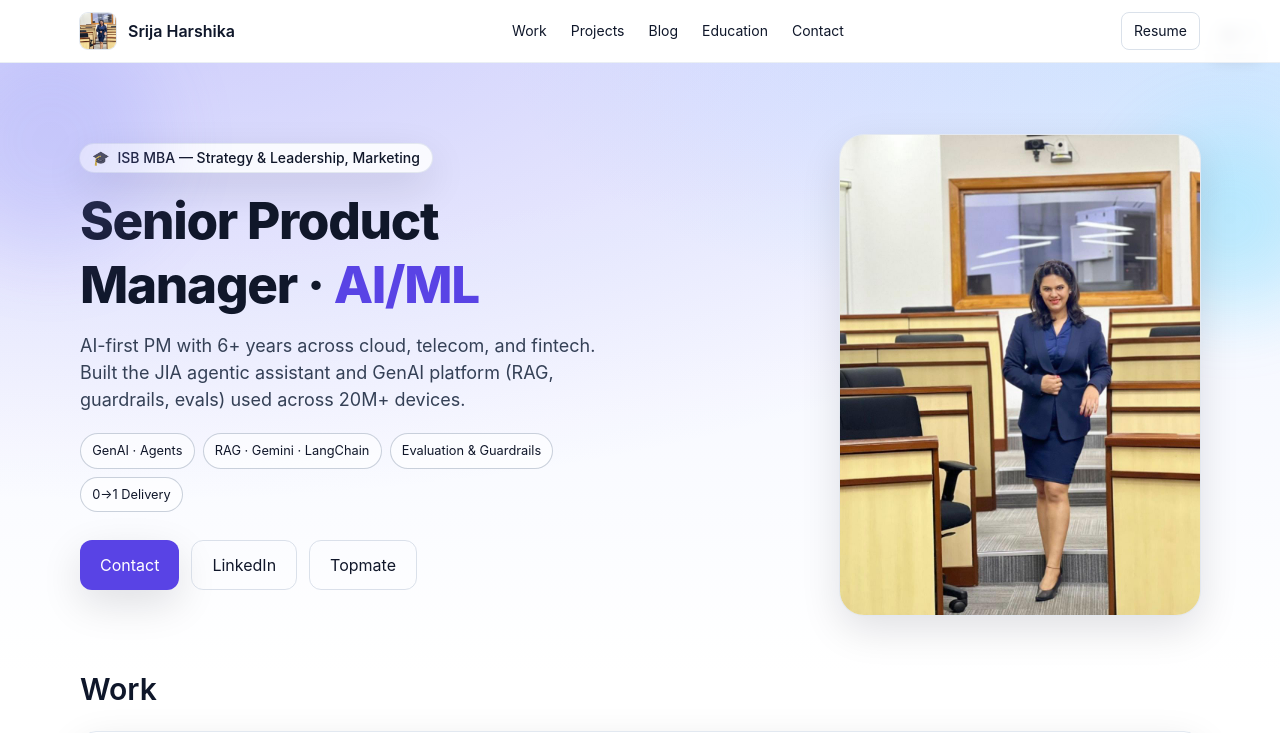
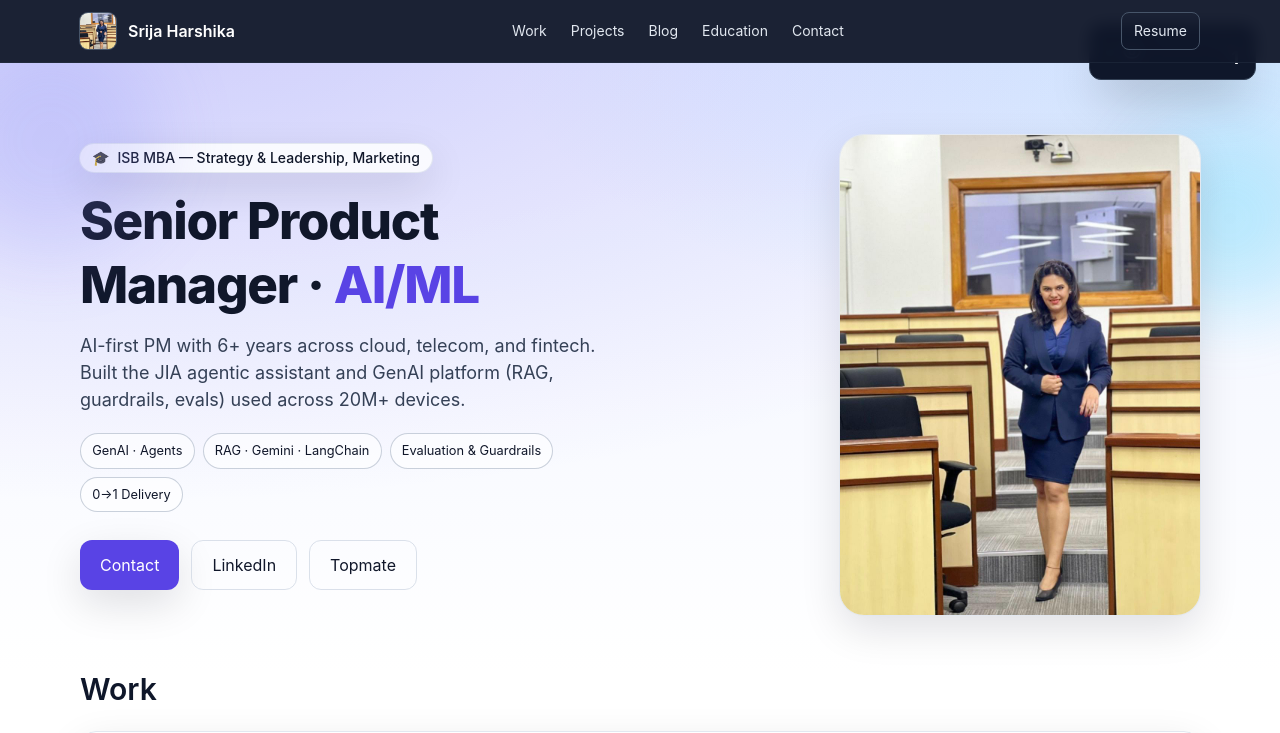
Before and after one commit to srijaharshikad/srija-portfolio, a plain HTML site: page index.html in a window 1280 px wide. Shown: the top 733 px of the page. Drawn offline with nearby package versions, Linux system fonts and the light colour scheme.

Commit message:
Improve view counter visibility with dark theme and better positioning

```diff
--- a/index.html
+++ b/index.html
@@ -172,25 +172,31 @@
   <a href="#content" class="sr-only focus:not-sr-only focus:absolute m-3 px-3 py-2 rounded bg-brand-600 text-white">Skip to content</a>
 
   <!-- View Counter -->
-  <div class="fixed top-4 right-4 z-50 bg-white/90 backdrop-blur border border-slate-200 rounded-lg px-3 py-2 text-sm font-medium text-slate-700 shadow-lg">
-    <div class="flex items-center gap-2">
-      <svg class="w-4 h-4" fill="none" stroke="currentColor" viewBox="0 0 24 24">
-        <path stroke-linecap="round" stroke-linejoin="round" stroke-width="2" d="M15 12a3 3 0 11-6 0 3 3 0 016 0z"/>
-        <path stroke-linecap="round" stroke-linejoin="round" stroke-width="2" d="M2.458 12C3.732 7.943 7.523 5 12 5c4.478 0 8.268 2.943 9.542 7-1.274 4.057-5.064 7-9.542 7-4.477 0-8.268-2.943-9.542-7z"/>
-      </svg>
-      <span id="viewCounter">0</span>
+  <div class="fixed top-6 right-6 z-50 bg-slate-900 text-white rounded-xl px-4 py-3 shadow-2xl border border-slate-700">
+    <div class="flex items-center gap-3">
+      <div class="flex items-center gap-2">
+        <div class="w-2 h-2 bg-green-400 rounded-full animate-pulse"></div>
+        <svg class="w-5 h-5 text-slate-300" fill="none" stroke="currentColor" viewBox="0 0 24 24">
+          <path stroke-linecap="round" stroke-linejoin="round" stroke-width="2" d="M15 12a3 3 0 11-6 0 3 3 0 016 0z"/>
+          <path stroke-linecap="round" stroke-linejoin="round" stroke-width="2" d="M2.458 12C3.732 7.943 7.523 5 12 5c4.478 0 8.268 2.943 9.542 7-1.274 4.057-5.064 7-9.542 7-4.477 0-8.268-2.943-9.542-7z"/>
+        </svg>
+      </div>
+      <div class="text-right">
+        <div class="text-xs text-slate-400 leading-none">Portfolio Views</div>
+        <div id="viewCounter" class="text-lg font-bold text-white leading-none transition-all duration-300">0</div>
+      </div>
     </div>
   </div>
 
   <!-- NAV -->
-  <header class="sticky top-0 z-50 border-b border-slate-200/70 bg-white/80 backdrop-blur">
+  <header class="sticky top-0 z-50 border-b border-slate-700/30 bg-slate-900/95 backdrop-blur text-white">
     <div class="max-w-6xl mx-auto px-4 py-3 flex items-center justify-between">
       <div class="flex items-center gap-3">
-        <img src="./headshot.jpg" alt="Srija headshot" class="h-9 w-9 rounded-lg object-cover ring-1 ring-slate-200" />
-        <span class="font-semibold">Srija Harshika</span>
+        <img src="./headshot.jpg" alt="Srija headshot" class="h-9 w-9 rounded-lg object-cover ring-1 ring-slate-600" />
+        <span class="font-semibold text-white">Srija Harshika</span>
       </div>
       <!-- Mobile menu button -->
-      <button id="mobileMenuToggle" class="md:hidden p-2 rounded-lg hover:bg-slate-100">
+      <button id="mobileMenuToggle" class="md:hidden p-2 rounded-lg hover:bg-slate-800 text-white">
         <svg class="h-6 w-6" fill="none" stroke="currentColor" viewBox="0 0 24 24">
           <path stroke-linecap="round" stroke-linejoin="round" stroke-width="2" d="M4 6h16M4 12h16M4 18h16"/>
         </svg>
@@ -198,27 +204,27 @@
 
       <!-- Desktop navigation -->
       <nav class="hidden md:flex items-center gap-6 text-sm">
-        <a href="#work" class="hover:text-brand-600">Work</a>
-        <a href="#projects" class="hover:text-brand-600">Projects</a>
-        <a href="#blog" class="hover:text-brand-600">Blog</a>
-        <a href="#education" class="hover:text-brand-600">Education</a>
-        <a href="#contact" class="hover:text-brand-600">Contact</a>
+        <a href="#work" class="text-slate-200 hover:text-blue-400 transition">Work</a>
+        <a href="#projects" class="text-slate-200 hover:text-blue-400 transition">Projects</a>
+        <a href="#blog" class="text-slate-200 hover:text-blue-400 transition">Blog</a>
+        <a href="#education" class="text-slate-200 hover:text-blue-400 transition">Education</a>
+        <a href="#contact" class="text-slate-200 hover:text-blue-400 transition">Contact</a>
       </nav>
 
       <div class="hidden md:flex items-center gap-2">
-        <a href="./Srija_Harshika_Resume.pdf" target="_blank" rel="noopener" class="px-3 py-2 text-sm rounded-lg border border-slate-300/70 hover:bg-slate-100">Resume</a>
+        <a href="./Srija_Harshika_Resume.pdf" target="_blank" rel="noopener" class="px-3 py-2 text-sm rounded-lg border border-slate-600 hover:bg-slate-800 text-slate-200 hover:text-white transition">Resume</a>
       </div>
     </div>
 
     <!-- Mobile menu dropdown -->
-    <div id="mobileMenu" class="hidden md:hidden bg-white border-t border-slate-200 shadow-lg">
+    <div id="mobileMenu" class="hidden md:hidden bg-slate-900 border-t border-slate-700 shadow-lg">
       <div class="max-w-6xl mx-auto px-4 py-4 space-y-2">
-        <a href="#work" class="block py-2 px-3 rounded-lg hover:bg-slate-100">Work</a>
-        <a href="#projects" class="block py-2 px-3 rounded-lg hover:bg-slate-100">Projects</a>
-        <a href="#blog" class="block py-2 px-3 rounded-lg hover:bg-slate-100">Blog</a>
-        <a href="#education" class="block py-2 px-3 rounded-lg hover:bg-slate-100">Education</a>
-        <a href="#contact" class="block py-2 px-3 rounded-lg hover:bg-slate-100">Contact</a>
-        <a href="./Srija_Harshika_Resume.pdf" target="_blank" rel="noopener" class="block py-2 px-3 rounded-lg hover:bg-slate-100 text-brand-600">Resume</a>
+        <a href="#work" class="block py-2 px-3 rounded-lg hover:bg-slate-800 text-slate-200">Work</a>
+        <a href="#projects" class="block py-2 px-3 rounded-lg hover:bg-slate-800 text-slate-200">Projects</a>
+        <a href="#blog" class="block py-2 px-3 rounded-lg hover:bg-slate-800 text-slate-200">Blog</a>
+        <a href="#education" class="block py-2 px-3 rounded-lg hover:bg-slate-800 text-slate-200">Education</a>
+        <a href="#contact" class="block py-2 px-3 rounded-lg hover:bg-slate-800 text-slate-200">Contact</a>
+        <a href="./Srija_Harshika_Resume.pdf" target="_blank" rel="noopener" class="block py-2 px-3 rounded-lg hover:bg-slate-800 text-blue-400">Resume</a>
       </div>
     </div>
   </header>
@@ -701,7 +707,15 @@
       let views = localStorage.getItem('portfolio-views') || 0;
       views = parseInt(views) + 1;
       localStorage.setItem('portfolio-views', views);
-      document.getElementById('viewCounter').textContent = views;
+
+      const counter = document.getElementById('viewCounter');
+      counter.textContent = views;
+
+      // Add flash animation for new views
+      counter.classList.add('scale-110', 'text-blue-400');
+      setTimeout(() => {
+        counter.classList.remove('scale-110', 'text-blue-400');
+      }, 300);
     }
     updateViewCounter();
 
```
